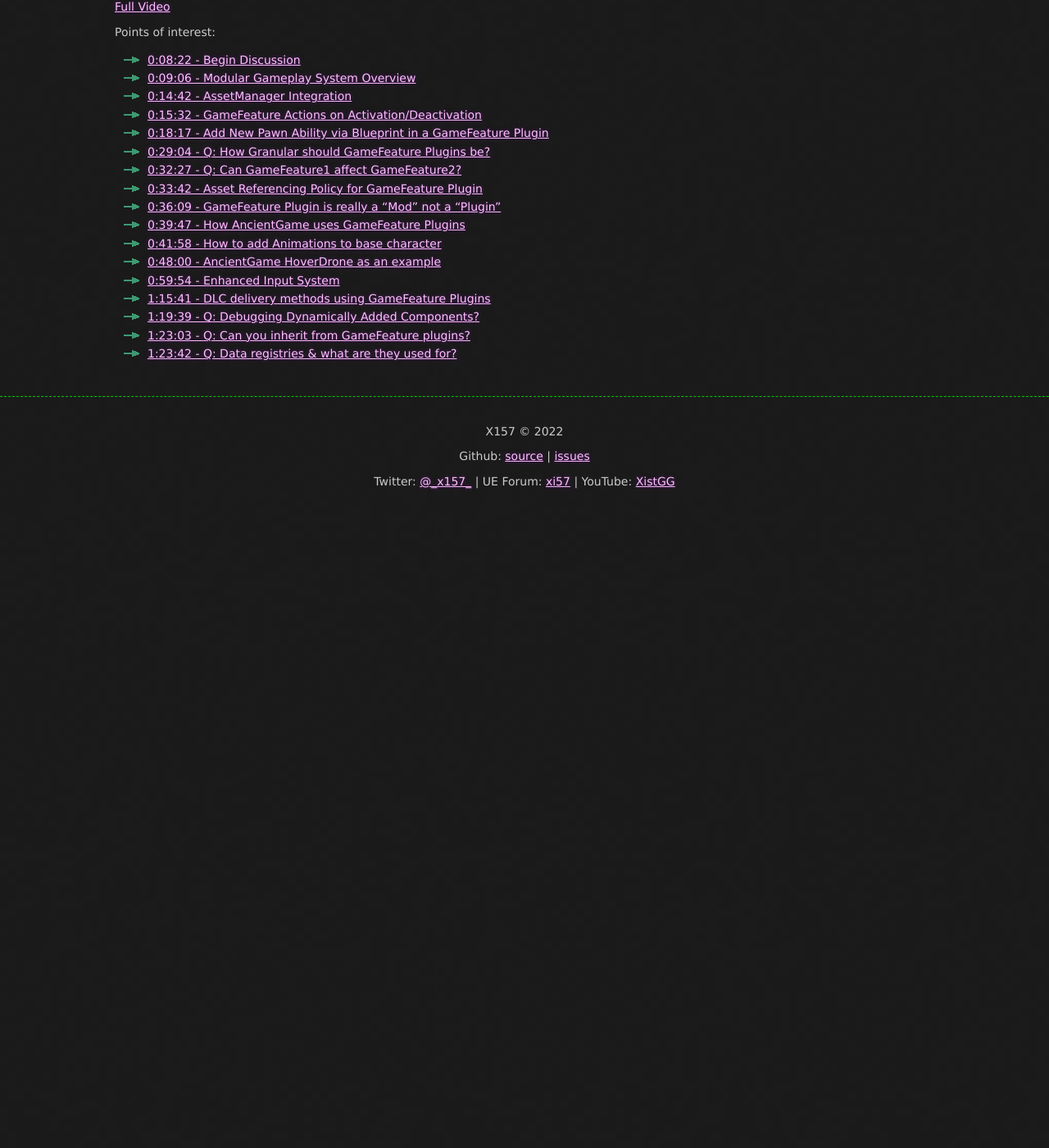
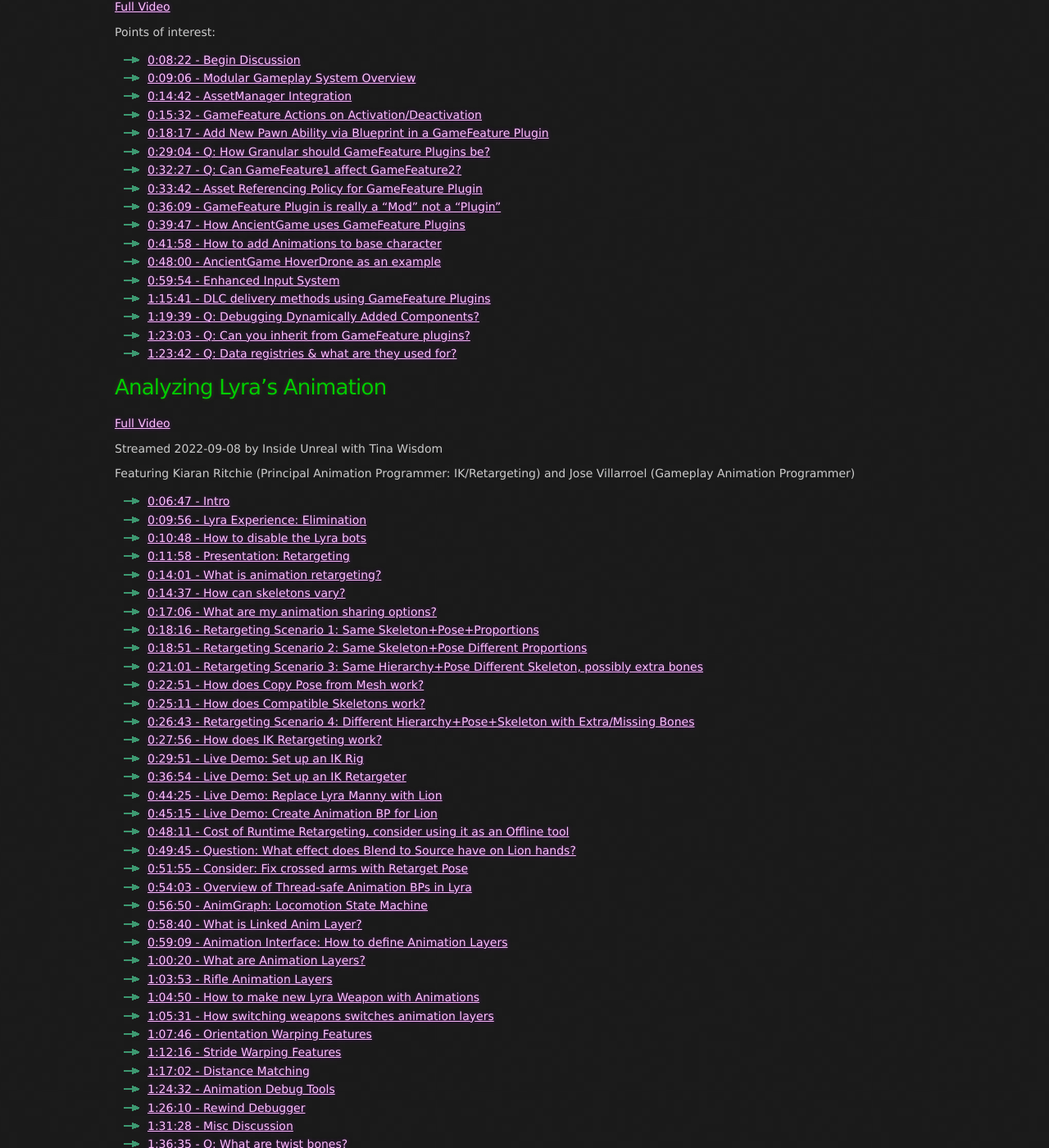
Before and after one commit to x157/x157.github.io, a Jekyll site: the page built from UE5/LyraStarterGame/Epic-Games-Developer-Discussion-References.md, in a window 1280 px wide and 1400 px high, scrolled down 1330 px. Shown: the whole window at 82% size. Built offline with Jekyll 4.4.1, drawn with Linux system fonts in a browser that asks for light colours; before the commit the page ends 1960 px from its top, so only the background shows below that; some of the changed text lies outside the part shown.

Commit message:
Add Inside Unreal "Analyzing Lyra's Animation" annotation

```diff
--- a/UE5/LyraStarterGame/Epic-Games-Developer-Discussion-References.md
+++ b/UE5/LyraStarterGame/Epic-Games-Developer-Discussion-References.md
@@ -88,3 +88,63 @@
 - [1:19:39 - Q: Debugging Dynamically Added Components?](https://www.twitch.tv/videos/1101918638?t=1h19m39s)
 - [1:23:03 - Q: Can you inherit from GameFeature plugins?](https://www.twitch.tv/videos/1101918638?t=1h23m3s)
 - [1:23:42 - Q: Data registries & what are they used for?](https://www.twitch.tv/videos/1101918638?t=1h23m42s)
+
+
+## Analyzing Lyra's Animation
+
+[Full Video](https://youtu.be/5O-nTNMB19Y)
+
+Streamed 2022-09-08 by Inside Unreal with Tina Wisdom
+
+Featuring Kiaran Ritchie (Principal Animation Programmer: IK/Retargeting)
+and Jose Villarroel (Gameplay Animation Programmer)
+
+- [0:06:47 - Intro](https://youtu.be/5O-nTNMB19Y?t=407)
+- [0:09:56 - Lyra Experience: Elimination](https://youtu.be/5O-nTNMB19Y?t=596)
+- [0:10:48 - How to disable the Lyra bots](https://youtu.be/5O-nTNMB19Y?t=648)
+- [0:11:58 - Presentation: Retargeting](https://youtu.be/5O-nTNMB19Y?t=718)
+- [0:14:01 - What is animation retargeting?](https://youtu.be/5O-nTNMB19Y?t=841)
+- [0:14:37 - How can skeletons vary?](https://youtu.be/5O-nTNMB19Y?t=877)
+- [0:17:06 - What are my animation sharing options?](https://youtu.be/5O-nTNMB19Y?t=1026)
+- [0:18:16 - Retargeting Scenario 1: Same Skeleton+Pose+Proportions](https://youtu.be/5O-nTNMB19Y?t=1096)
+- [0:18:51 - Retargeting Scenario 2: Same Skeleton+Pose Different Proportions](https://youtu.be/5O-nTNMB19Y?t=1131)
+- [0:21:01 - Retargeting Scenario 3: Same Hierarchy+Pose Different Skeleton, possibly extra bones](https://youtu.be/5O-nTNMB19Y?t=1261)
+- [0:22:51 - How does Copy Pose from Mesh work?](https://youtu.be/5O-nTNMB19Y?t=1371)
+- [0:25:11 - How does Compatible Skeletons work?](https://youtu.be/5O-nTNMB19Y?t=1511)
+- [0:26:43 - Retargeting Scenario 4: Different Hierarchy+Pose+Skeleton with Extra/Missing Bones](https://youtu.be/5O-nTNMB19Y?t=1603)
+- [0:27:56 - How does IK Retargeting work?](https://youtu.be/5O-nTNMB19Y?t=1676)
+- [0:29:51 - Live Demo: Set up an IK Rig](https://youtu.be/5O-nTNMB19Y?t=1791)
+- [0:36:54 - Live Demo: Set up an IK Retargeter](https://youtu.be/5O-nTNMB19Y?t=2214)
+- [0:44:25 - Live Demo: Replace Lyra Manny with Lion](https://youtu.be/5O-nTNMB19Y?t=2665)
+- [0:45:15 - Live Demo: Create Animation BP for Lion](https://youtu.be/5O-nTNMB19Y?t=2715)
+- [0:48:11 - Cost of Runtime Retargeting, consider using it as an Offline tool](https://youtu.be/5O-nTNMB19Y?t=2891)
+- [0:49:45 - Question: What effect does Blend to Source have on Lion hands?](https://youtu.be/5O-nTNMB19Y?t=2985)
+- [0:51:55 - Consider: Fix crossed arms with Retarget Pose](https://youtu.be/5O-nTNMB19Y?t=3115)
+- [0:54:03 - Overview of Thread-safe Animation BPs in Lyra](https://youtu.be/5O-nTNMB19Y?t=3243)
+- [0:56:50 - AnimGraph: Locomotion State Machine](https://youtu.be/5O-nTNMB19Y?t=3410)
+- [0:58:40 - What is Linked Anim Layer?](https://youtu.be/5O-nTNMB19Y?t=3520)
+- [0:59:09 - Animation Interface: How to define Animation Layers](https://youtu.be/5O-nTNMB19Y?t=3549)
+- [1:00:20 - What are Animation Layers?](https://youtu.be/5O-nTNMB19Y?t=3620)
+- [1:03:53 - Rifle Animation Layers](https://youtu.be/5O-nTNMB19Y?t=3833)
+- [1:04:50 - How to make new Lyra Weapon with Animations](https://youtu.be/5O-nTNMB19Y?t=3890)
+- [1:05:31 - How switching weapons switches animation layers](https://youtu.be/5O-nTNMB19Y?t=3931)
+- [1:07:46 - Orientation Warping Features](https://youtu.be/5O-nTNMB19Y?t=4066)
+- [1:12:16 - Stride Warping Features](https://youtu.be/5O-nTNMB19Y?t=4336)
+- [1:17:02 - Distance Matching](https://youtu.be/5O-nTNMB19Y?t=4622)
+- [1:24:32 - Animation Debug Tools](https://youtu.be/5O-nTNMB19Y?t=5072)
+- [1:26:10 - Rewind Debugger](https://youtu.be/5O-nTNMB19Y?t=5170)
+- [1:31:28 - Misc Discussion](https://youtu.be/5O-nTNMB19Y?t=5488)
+- [1:36:35 - Q: What are twist bones?](https://youtu.be/5O-nTNMB19Y?t=5795)
+- [1:40:28 - Q: Is Copy Pose from Mesh superior to Master Pose Component?](https://youtu.be/5O-nTNMB19Y?t=6028)
+- [1:43:00 - Q: Is retargeting needed for facial animations?](https://youtu.be/5O-nTNMB19Y?t=6180)
+- [1:44:06 - Q: How much does IK retargeting impact performance?](https://youtu.be/5O-nTNMB19Y?t=6246)
+- [1:45:32 - Q: Suggested max limit for IK retarget use?](https://youtu.be/5O-nTNMB19Y?t=6332)
+- [1:46:44 - Q: How do you add surface reaction?](https://youtu.be/5O-nTNMB19Y?t=6404)
+- [1:50:55 - Q: How to transition between canned animations and dynamic animations?](https://youtu.be/5O-nTNMB19Y?t=6655)
+- [1:52:59 - Q: Possible to get the Lion to blend back into its natural position in real-time?](https://youtu.be/5O-nTNMB19Y?t=6779)
+- [1:55:54 - Q: Control Rig preview doesn't use runtime mesh?](https://youtu.be/5O-nTNMB19Y?t=6954)
+- [1:56:42 - Q: Can IK root bone be dynamic rather than static?](https://youtu.be/5O-nTNMB19Y?t=7002)
+- [1:58:01 - Q: How does foot locking work?](https://youtu.be/5O-nTNMB19Y?t=7081)
+- [2:00:58 - Q: What are pose drivers in post processing Anim BPs?](https://youtu.be/5O-nTNMB19Y?t=7258)
+- [2:02:13 - Outro](https://youtu.be/5O-nTNMB19Y?t=7333)
+-
```
